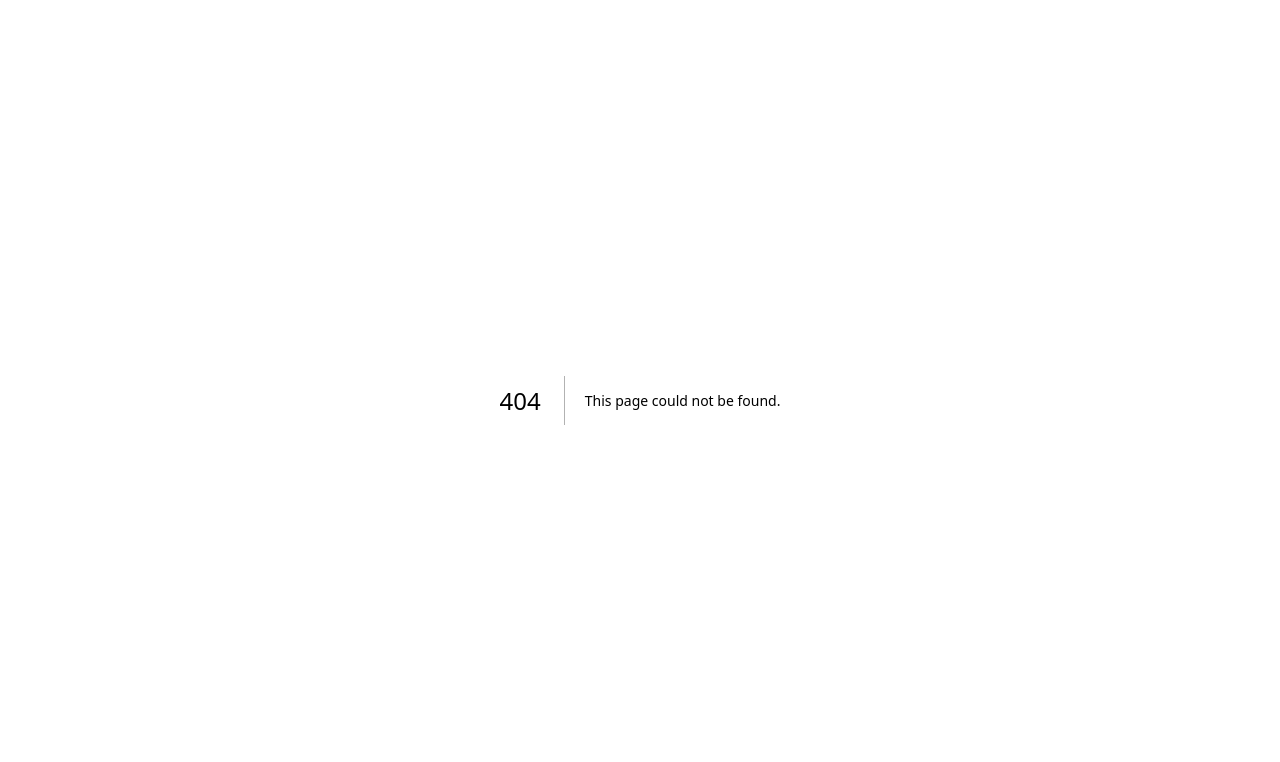
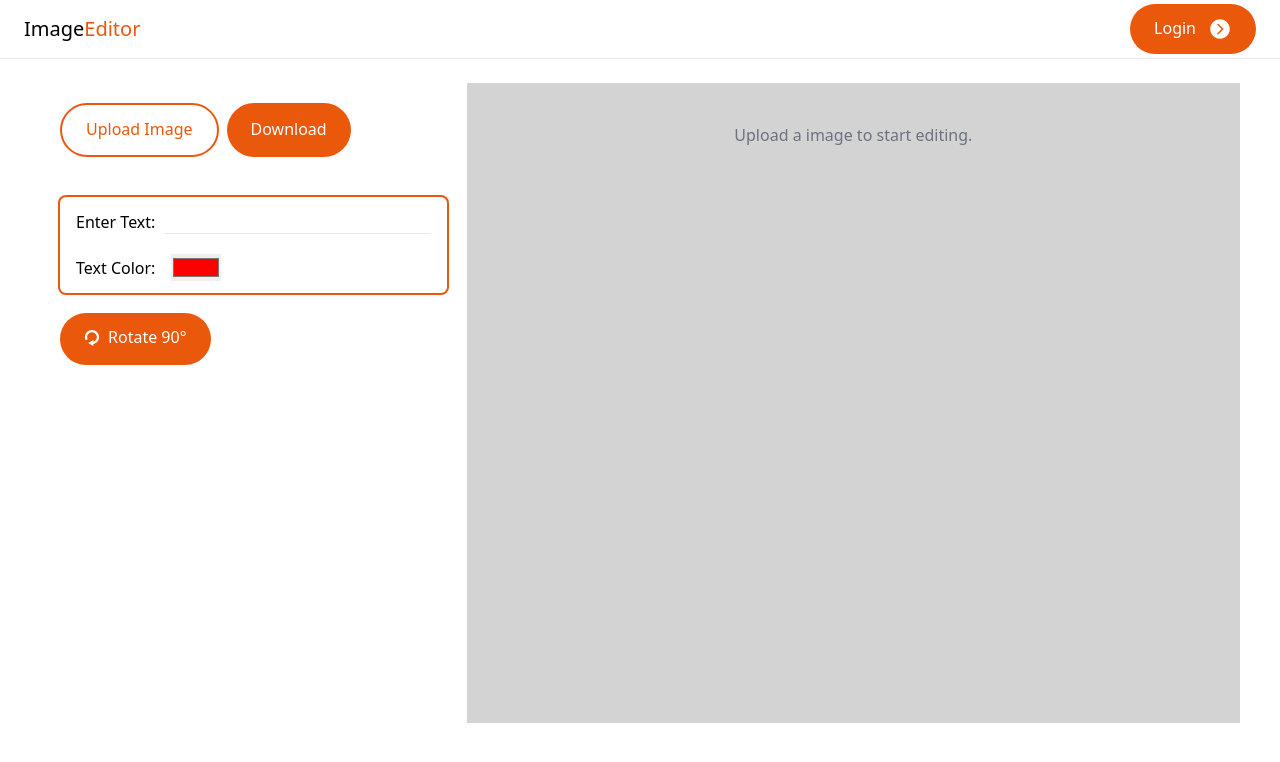
Before and after one commit to youngnishant/image-editor, a Next.js app: page /image-editor in a window 1280 px wide. Before the commit this address had no page. Shown: the top 762 px of the page. Built offline with nearby package versions, Linux system fonts and the light colour scheme.

Commit message:
ui for basic image editor added

```diff
--- /dev/null
+++ b/pages/image-editor.jsx
@@ -0,0 +1,267 @@
+import React, { useState } from "react";
+
+const TextOverlay = ({ text, fontSize, color, position, handleDragStart }) => {
+  return (
+    <div
+      style={{
+        position: "absolute",
+        top: `${position.y}px`,
+        left: `${position.x}px`,
+        userSelect: "none",
+        cursor: "grab",
+      }}
+      onMouseDown={handleDragStart}
+    >
+      <p style={{ margin: 0, fontSize, color }}>{text}</p>
+    </div>
+  );
+};
+
+const ImageEditor = () => {
+  const [text, setText] = useState("");
+  const [position, setPosition] = useState({ x: 0, y: 0 });
+  const [imageSrc, setImageSrc] = useState(null);
+  const [textColor, setTextColor] = useState("#ff0000"); // Default color is red
+  const [rotation, setRotation] = useState(0);
+
+  const handleTextChange = (e) => {
+    setText(e.target.value);
+  };
+
+  const handleImageClick = (e) => {
+    const rect = e.target.getBoundingClientRect();
+    const x = e.clientX - rect.left;
+    const y = e.clientY - rect.top;
+
+    setPosition({ x, y });
+  };
+
+  const handleImageUpload = (e) => {
+    const file = e.target.files[0];
+
+    if (file) {
+      const reader = new FileReader();
+      reader.onload = (event) => {
+        setImageSrc(event.target.result);
+      };
+      reader.readAsDataURL(file);
+    }
+  };
+
+  const handleDownload = () => {
+    // Create a temporary canvas to draw the rotated image and text
+    const canvas = document.createElement("canvas");
+    const context = canvas.getContext("2d");
+
+    // Set canvas dimensions to match the image with rotation
+    const image = new Image();
+    image.src = imageSrc;
+    canvas.width =
+      Math.abs(Math.cos(rotation)) * image.width +
+      Math.abs(Math.sin(rotation)) * image.height;
+    canvas.height =
+      Math.abs(Math.sin(rotation)) * image.width +
+      Math.abs(Math.cos(rotation)) * image.height;
+
+    // Translate and rotate the context
+    context.translate(canvas.width / 2, canvas.height / 2);
+    context.rotate(rotation);
+    context.drawImage(image, -image.width / 2, -image.height / 2);
+
+    // Draw the text onto the canvas
+    context.font = "18px Arial";
+    context.fillStyle = textColor;
+    context.fillText(text, position.x, position.y);
+
+    // Convert the canvas content to a data URL and create a download link
+    const downloadLink = document.createElement("a");
+    downloadLink.href = canvas.toDataURL("image/png");
+    downloadLink.download = "edited_image.png";
+    downloadLink.click();
+  };
+
+  const handleDragStart = (e) => {
+    e.preventDefault();
+    const offsetX = e.clientX - position.x;
+    const offsetY = e.clientY - position.y;
+
+    const handleDragMove = (e) => {
+      const x = e.clientX - offsetX;
+      const y = e.clientY - offsetY;
+      setPosition({ x, y });
+    };
+
+    const handleDragEnd = () => {
+      document.removeEventListener("mousemove", handleDragMove);
+      document.removeEventListener("mouseup", handleDragEnd);
+    };
+
+    document.addEventListener("mousemove", handleDragMove);
+    document.addEventListener("mouseup", handleDragEnd);
+  };
+
+  const handleColorChange = (e) => {
+    setTextColor(e.target.value);
+  };
+
+  const handleRotate = () => {
+    setRotation(rotation + Math.PI / 2); // Rotate 90 degrees
+  };
+
+  return (
+    <div>
+      <header className="flex justify-between items-center px-6 border-b">
+        <p className="text-xl font-medium ">
+          <span className="">Image</span>
+          <span className="text-orange-600">Editor</span>
+        </p>
+        <div className="py-1">
+          <button type="submit" className="rounded-full bg-orange-600">
+            <div className="flex flex-row justify-center items-center gap-x-3 py-3 px-6">
+              <span className="text-md text-white pb-0.5">Login</span>
+              <svg
+                stroke="#fff"
+                fill="#fff"
+                strokeWidth="0"
+                viewBox="0 0 512 512"
+                className=""
+                height="24px"
+                width="24px"
+                xmlns="http://www.w3.org/2000/svg"
+              >
+                <path d="M256 48C141.13 48 48 141.13 48 256s93.13 208 208 208 208-93.13 208-208S370.87 48 256 48zm-40 326.63L193.37 352l96-96-96-96L216 137.37 334.63 256z"></path>
+              </svg>
+            </div>
+          </button>
+        </div>
+      </header>
+      <div
+        style={{
+          height: "80vh",
+        }}
+        className="flex md:flex-row flex-col justify-between mt-6 px-10"
+      >
+        <div style={{ flex: 1, padding: "20px" }}>
+          <div className="flex gap-x-2">
+            <div className="flex justify-center items-center rounded-full border-2 border-orange-600 cursor-pointer">
+              <label htmlFor="file-input" className="cursor-pointer">
+                <div className="flex flex-row justify-center items-center gap-x-3 py-3 px-6">
+                  <span className="text-md text-orange-600 font-medium pb-0.5">
+                    Upload Image
+                  </span>
+                </div>
+              </label>
+              <input
+                id="file-input"
+                type="file"
+                accept="image/*"
+                onChange={handleImageUpload}
+                hidden
+              />
+            </div>
+
+            <button
+              type="button"
+              className="rounded-full bg-orange-600 cursor-pointer"
+              onClick={handleDownload}
+            >
+              <div className="flex flex-row justify-center items-center gap-x-3 py-3 px-6">
+                <span className="text-md text-white font-medium pb-0.5">
+                  Download
+                </span>
+              </div>
+            </button>
+          </div>
+          <div className="mt-10 ring-2 ring-orange-600 px-4 py-3 rounded-md">
+            <div className="flex justify-between items-center">
+              <label htmlFor="textInput" className="w-1/4 font-medium">
+                Enter Text:
+              </label>
+              <input
+                type="text"
+                id="textInput"
+                value={text}
+                onChange={handleTextChange}
+                className="w-3/4 outline-none border-b"
+              />
+            </div>
+            <div className="mt-5 flex justify-start items-center gap-x-4">
+              <label htmlFor="textColor" className="font-medium">
+                Text Color:
+              </label>
+              <input
+                type="color"
+                id="textColor"
+                value={textColor}
+                onChange={handleColorChange}
+              />
+            </div>
+          </div>
+
+          <div></div>
+          <div className="mt-5">
+            <button
+              onClick={handleRotate}
+              className="rounded-full bg-orange-600 cursor-pointer"
+            >
+              <div className="flex flex-row justify-center items-center gap-x-3 py-3 px-6">
+                <span className="text-md text-white font-medium pb-0.5 flex items-center justify-center gap-x-2">
+                  <svg
+                    viewBox="0 0 214.367 214.367"
+                    className="h-4 w-4 fill-white"
+                  >
+                    <path
+                      d="M202.403,95.22c0,46.312-33.237,85.002-77.109,93.484v25.663l-69.76-40l69.76-40v23.494
+	c27.176-7.87,47.109-32.964,47.109-62.642c0-35.962-29.258-65.22-65.22-65.22s-65.22,29.258-65.22,65.22
+	c0,9.686,2.068,19.001,6.148,27.688l-27.154,12.754c-5.968-12.707-8.994-26.313-8.994-40.441C11.964,42.716,54.68,0,107.184,0
+	S202.403,42.716,202.403,95.22z"
+                    />
+                  </svg>
+                  <span className="pb-0.5">Rotate 90°</span>
+                </span>
+              </div>
+            </button>
+          </div>
+        </div>
+        <div
+          id="image-container"
+          style={{
+            flex: 2,
+            overflow: "auto",
+            position: "relative",
+            background: "#D3D3D3",
+          }}
+        >
+          {imageSrc ? (
+            <>
+              <img
+                src={imageSrc}
+                alt="Editor Image"
+                style={{
+                  transform: `rotate(${rotation}rad)`,
+                  cursor: "crosshair",
+                }}
+                onClick={handleImageClick}
+              />
+              {text && (
+                <TextOverlay
+                  text={text}
+                  fontSize="18px"
+                  color={textColor}
+                  position={position}
+                  handleDragStart={handleDragStart}
+                />
+              )}
+            </>
+          ) : (
+            <p className="flex justify-center items-center mt-10 text-gray-500">
+              Upload a image to start editing.
+            </p>
+          )}
+        </div>
+      </div>
+    </div>
+  );
+};
+
+export default ImageEditor;
```
Also changed, not shown: .eslintrc.json, pages/_app.jsx (renamed from pages/_app.js), pages/_document.jsx (renamed from pages/_document.js), pages/index.jsx (renamed from pages/index.js), pages/register.jsx (renamed from pages/register.js).
